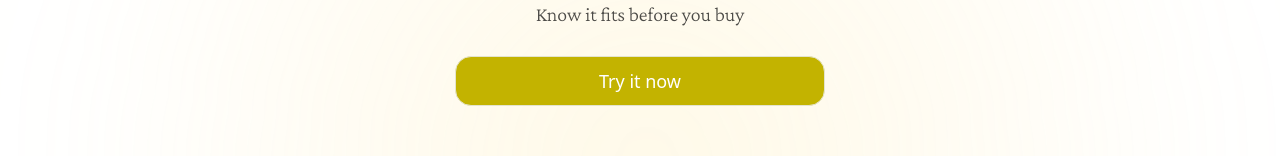
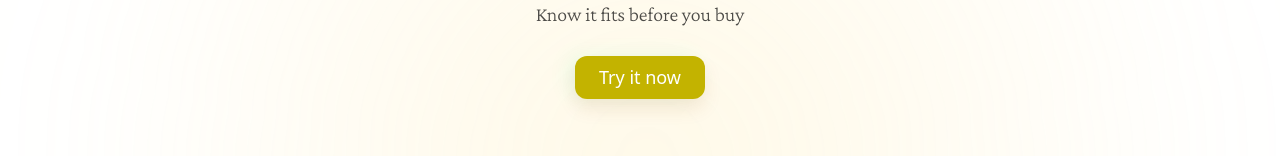
Before and after one commit to jessmahendra/pointfour, a Next.js app: page / in a window 1280 px wide. Shown: the part 280-436 px from the top of the page. Built offline with nearby package versions, Linux system fonts and the light colour scheme; no server answers.

Commit message:
fixed button size

```diff
--- a/src/app/page.tsx
+++ b/src/app/page.tsx
@@ -117,7 +117,10 @@ export default function LandingPage() {
           <div className="flex justify-center mb-8 md:mb-16">
             <Link
               href="/analyze"
-              className="inline-flex items-center justify-center px-8 py-4 bg-[#C3B300] text-white text-[16px] md:text-[18px] font-medium rounded-2xl hover:bg-[#B0A300] transition-all w-full max-w-[370px] h-[50px] border border-[#e4e4ce]"
+              className="inline-flex items-center justify-center px-6 py-2 bg-[#c3b300] text-white text-[18px] font-medium rounded-[12px] hover:bg-[#B0A300] transition-all"
+              style={{
+                boxShadow: '-8px -2px 20px 0px rgba(9,236,112,0.07), 0px 10px 18px 0px rgba(161,83,10,0.1)'
+              }}
             >
               Try it now
             </Link>
@@ -256,14 +259,17 @@ export default function LandingPage() {
           <div className="flex justify-center mb-12">
             <Link
               href="/analyze"
-              className="inline-flex items-center justify-center px-8 py-4 bg-[#C3B300] text-white text-[16px] md:text-[18px] font-medium rounded-2xl hover:bg-[#B0A300] transition-all w-full max-w-[370px] h-[50px] border border-[#e4e4ce]"
+              className="inline-flex items-center justify-center px-6 py-2 bg-[#c3b300] text-white text-[18px] font-medium rounded-[12px] hover:bg-[#B0A300] transition-all"
+              style={{
+                boxShadow: '-8px -2px 20px 0px rgba(9,236,112,0.07), 0px 10px 18px 0px rgba(161,83,10,0.1)'
+              }}
             >
               Try it now
             </Link>
           </div>
           {/* Form Screenshot */}
           <div className="flex justify-center">
-            <div className="border border-[rgba(0,0,0,0.1)] rounded-[10px] overflow-hidden max-w-[533px] w-full shadow-sm">
+            <Link href="/analyze" className="border border-[rgba(0,0,0,0.1)] rounded-[10px] overflow-hidden max-w-[533px] w-full shadow-sm hover:shadow-md transition-shadow cursor-pointer block">
               <Image
                 src="/form-screenshot.png"
                 alt="Woven product form interface"
@@ -271,7 +277,7 @@ export default function LandingPage() {
                 height={319}
                 className="w-full h-auto block"
               />
-            </div>
+            </Link>
           </div>
         </div>
       </section>
```
